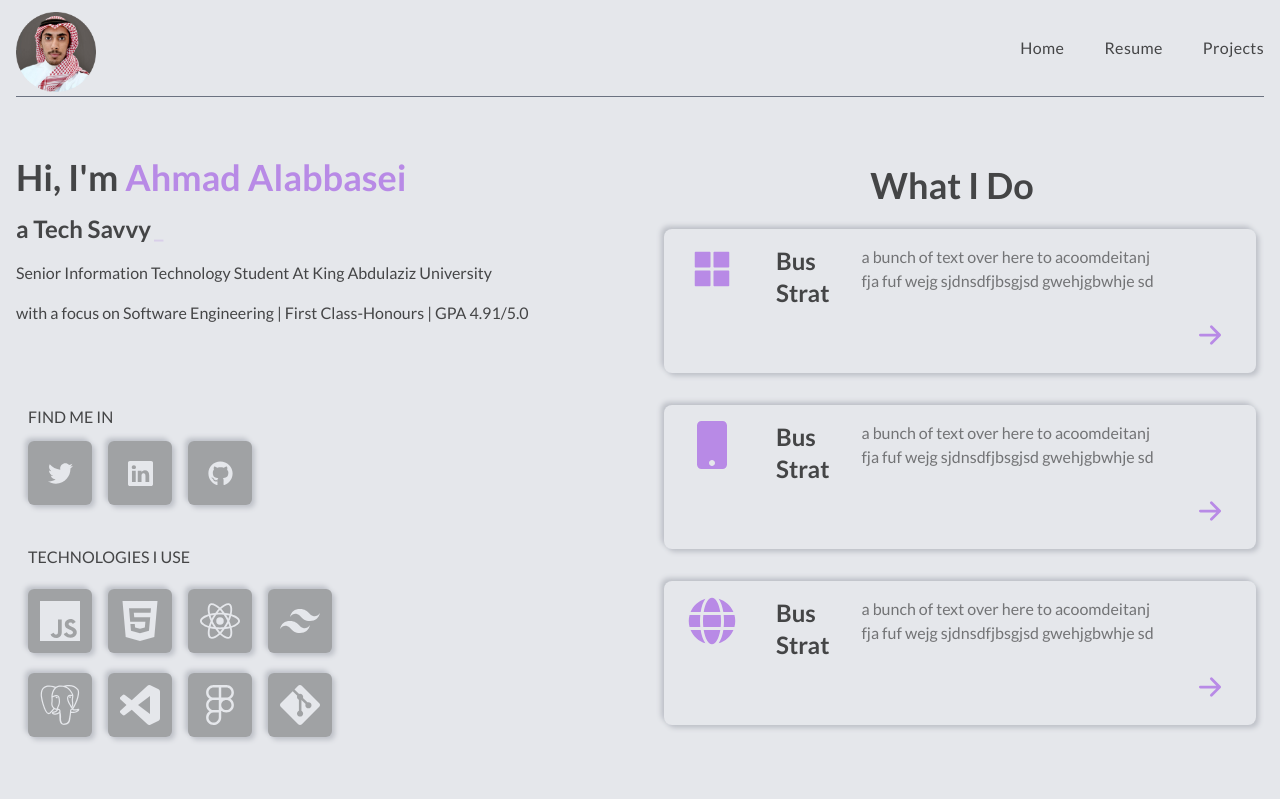
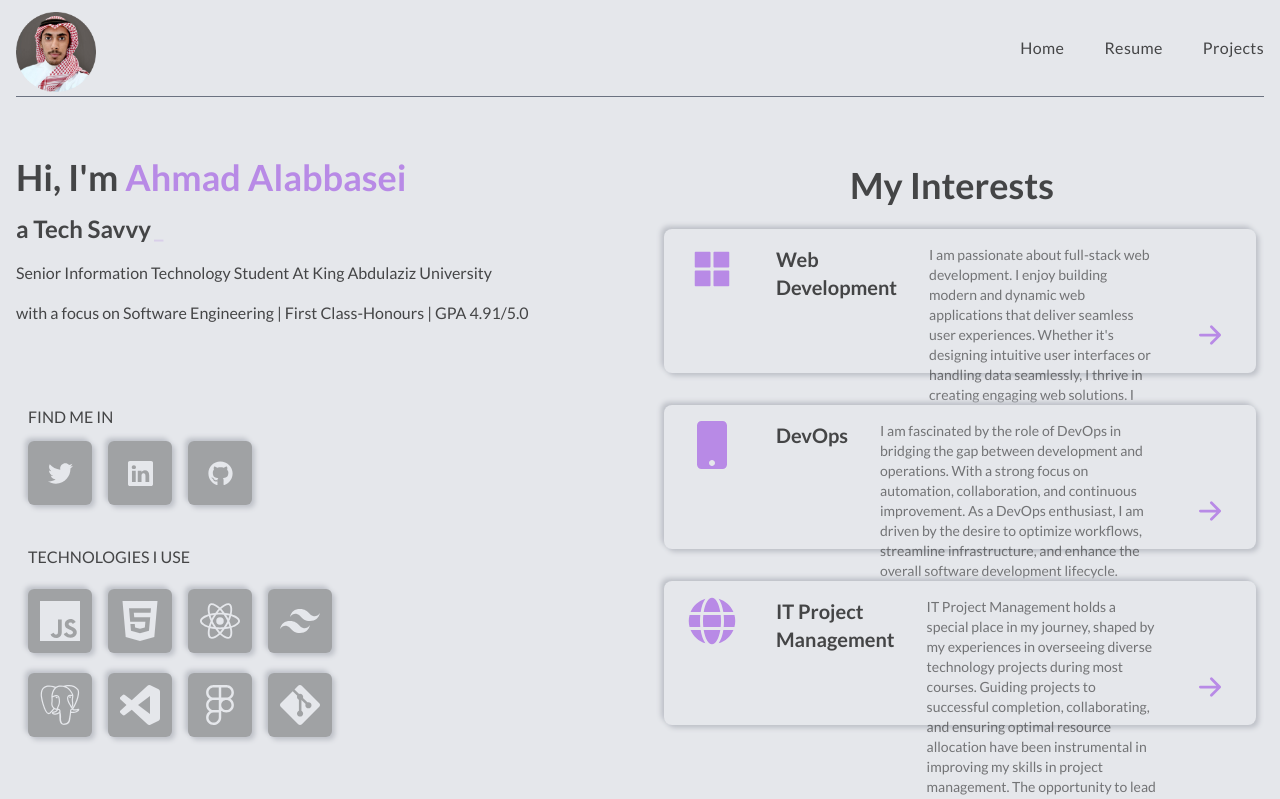
Before and after one commit to AhmadRFC/alabbasei.com, a React (Create React App) app: page / in a window 1280 px wide. Shown: the top 799 px of the page. Built offline with nearby package versions, Linux system fonts and the light colour scheme.

Commit message:
updating cards description

```diff
--- a/src/components/WhatIDo/Card.js
+++ b/src/components/WhatIDo/Card.js
@@ -10,10 +10,10 @@ const Card = ({ title, des, icon }) => {
             <span className="text-5xl text-designColor">{icon}</span>
           </div>
           <div className="flex gap-8">
-            <h2 className="text-xl md:text-2xl font-titleFont font-bold text-[#000000b3]">
+            <h2 className="text-xl md:text-xl font-titleFont font-bold text-[#000000b3]">
               {title}
             </h2>
-            <p className="text-[#00000080]">{des}</p>
+            <p className="text-[#00000080] text-sm">{des}</p>
             <div className="flex justify-center items-end">
               <span className="text-designColor">
                 <BsArrowRightShort size={44} />
--- a/src/components/WhatIDo/WhatIDo.js
+++ b/src/components/WhatIDo/WhatIDo.js
@@ -8,23 +8,23 @@ const WhatIDo = () => {
     <div className="w-[100%] px-2">
       <div className="flex justify-center mb-2">
         <h1 className="text-4xl font-bold font-titleFont text-[#000000b3] my-4">
-          What I Do
+          My Interests
         </h1>
       </div>
       <div className="grid grid-cols-1 md:grid-cols-2 xl:grid-cols-1 gap-8">
         <Card
-          title="Bus Strat"
-          des="a bunch of text over here to acoomdeitanj fja fuf wejg sjdnsdfjbsgjsd gwehjgbwhje sd"
+          title="Web Development"
+          des="I am passionate about full-stack web development. I enjoy building modern and dynamic web applications that deliver seamless user experiences. Whether it's designing intuitive user interfaces or handling data seamlessly, I thrive in creating engaging web solutions. I believe in leveraging the power of robust databases, flexible server-side frameworks, and rich front-end libraries to craft efficient and scalable full-stack solutions."
           icon={<AiFillAppstore />}
         />
         <Card
-          title="Bus Strat"
-          des="a bunch of text over here to acoomdeitanj fja fuf wejg sjdnsdfjbsgjsd gwehjgbwhje sd"
+          title="DevOps"
+          des="I am fascinated by the role of DevOps in bridging the gap between development and operations. With a strong focus on automation, collaboration, and continuous improvement. As a DevOps enthusiast, I am driven by the desire to optimize workflows, streamline infrastructure, and enhance the overall software development lifecycle."
           icon={<FaMobile />}
         />
         <Card
-          title="Bus Strat"
-          des="a bunch of text over here to acoomdeitanj fja fuf wejg sjdnsdfjbsgjsd gwehjgbwhje sd"
+          title="IT Project Management"
+          des="IT Project Management holds a special place in my journey, shaped by my experiences in overseeing diverse technology projects during most courses. Guiding projects to successful completion, collaborating, and ensuring optimal resource allocation have been instrumental in improving my skills in project management. The opportunity to lead teams, align technology solutions with business objectives, and deliver impactful results is what drives my passion for IT Project Management."
           icon={<FaGlobe />}
         />
       </div>
```
